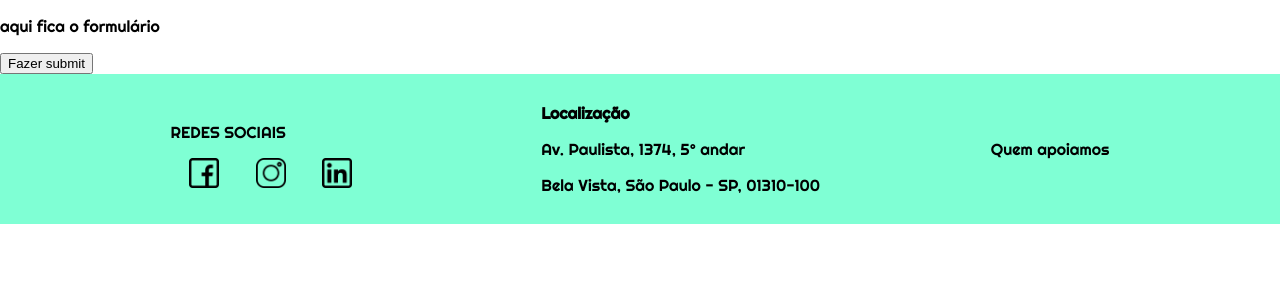
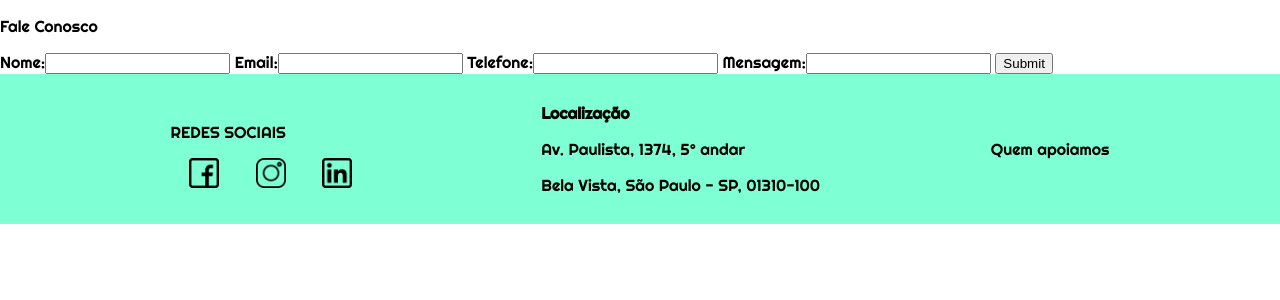
Before and after one commit to vanmtv/dr-ella, a Django app: page /contato/ in a window 1280 px wide. Shown: the part 100-400 px from the top of the page. Run offline with Django 3.2, Linux system fonts and the light colour scheme.

Commit message:
Adicionar formulario em 'contato.html'

```diff
--- a/app/templates/contato.html
+++ b/app/templates/contato.html
@@ -1,12 +1,15 @@
 {% extends 'layout.html' %} {% load staticfiles %} {% block content %}
-<div class="fale conosco">
 
+<p>Fale Conosco</p>
 
+<div class="fale-conosco">
+    {% if msg %}
+        <p>{{ msg }}</p>
+    {% endif %}
+    <form method='POST'>
+        {% csrf_token %}
+        {{ form }}
+        <button type="submit">Submit</button>
+    </form>
 </div>
-
-<p>aqui fica o formulário</p>
-<form method='POST'>
-    {% csrf_token %} {{ form }}
-    <button type="submit">Fazer submit</button>
-</form>
 {% endblock %}
--- a/app/views.py
+++ b/app/views.py
@@ -13,4 +13,17 @@ def mostrar_busca(request):
     return render(request, 'busca.html')
 
 def mostrar_contato(request):
-    return render(request, 'contato.html')
+    formulario = ContatoForm(request.POST or None)
+    msg = ''
+
+    if formulario.is_valid():
+        formulario.save()
+        formulario = ContatoForm()
+        msg = 'Mensagem enviada com sucesso'
+
+    contexto = {
+        'form' : formulario,
+        'msg' : msg
+    }
+    return render(request, 'contato.html', contexto)
+#    return render(request, 'contato.html')
```
